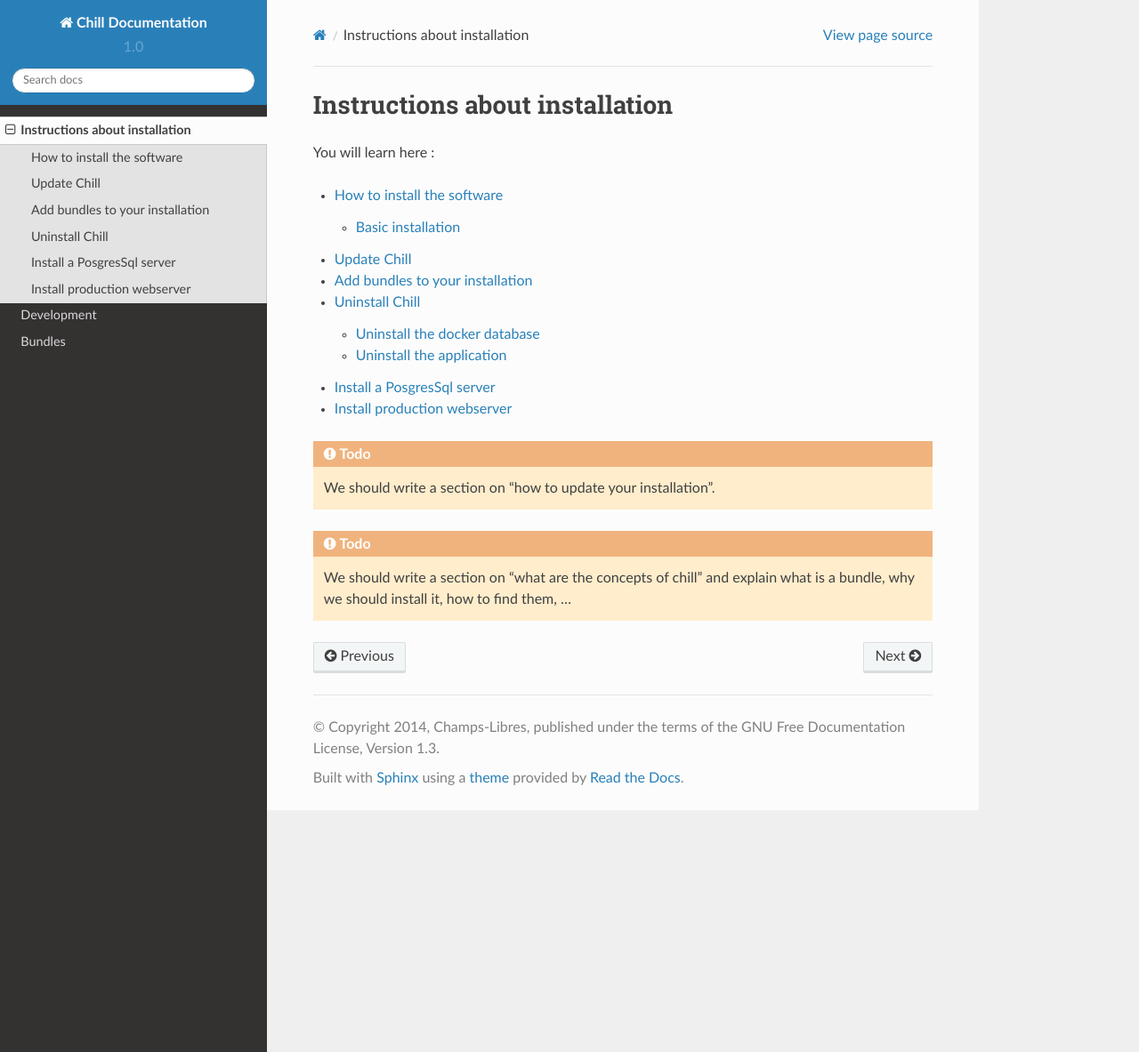
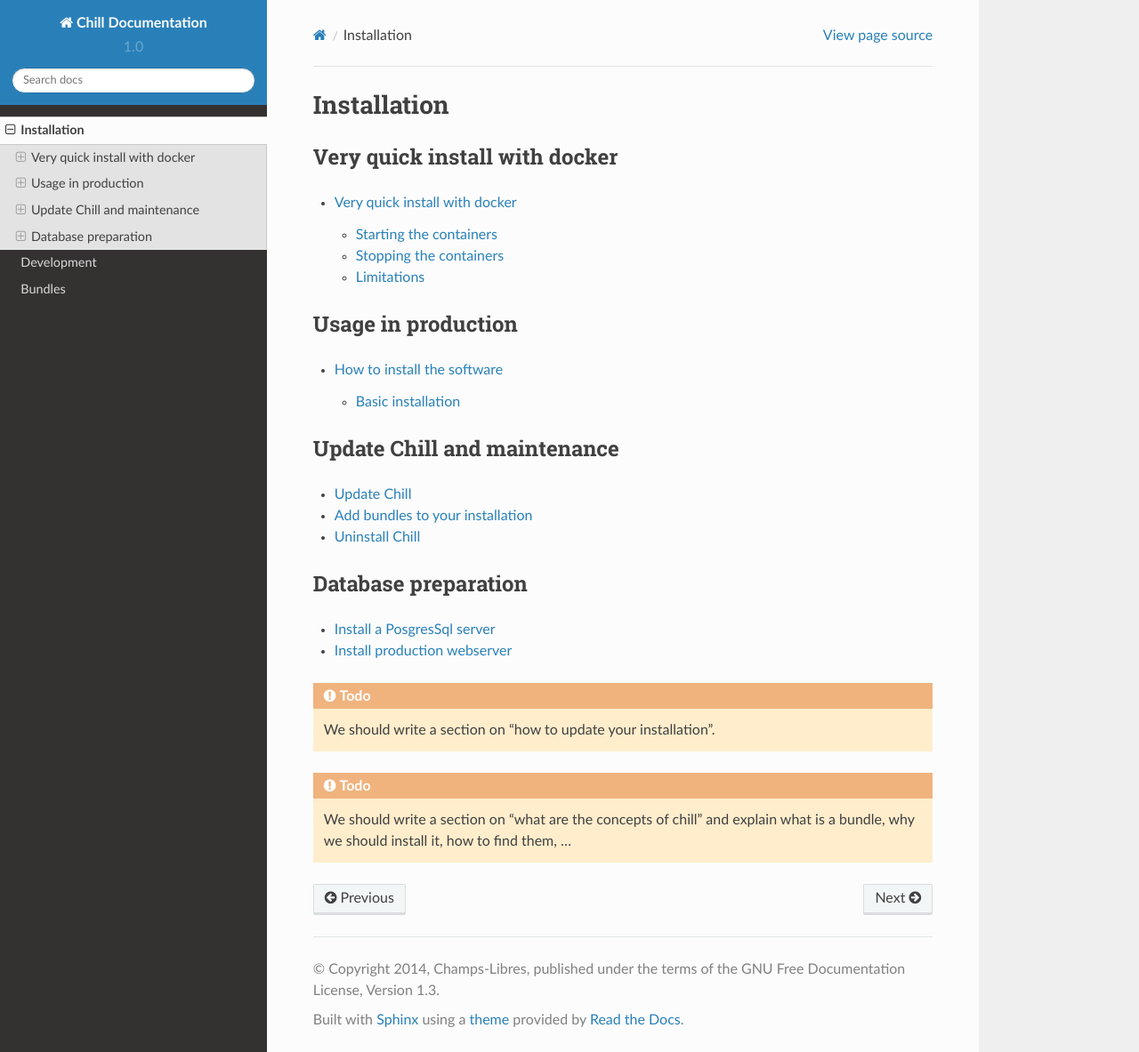
Before and after one commit to Chill-project/Documentation, a Sphinx documentation site: the page built from source/installation/index.rst, in a window 1280 px wide and 1183 px high. Shown: the whole window at 89% size. Built offline with Sphinx 7.4.7 and the Read the Docs theme 2.0.0, drawn with Linux system fonts in a browser that asks for light colours.

Commit message:
add very quick start with docker instruction

```diff
--- a/source/installation/index.rst
+++ b/source/installation/index.rst
@@ -11,18 +11,41 @@
    A copy of the license is included in the section entitled "GNU
    Free Documentation License".
 
-Instructions about installation
+Installation
 ###############################
 
-You will learn here :
+Very quick install with docker
+=================================
+
+.. toctree::
+   :maxdepth: 2
+
+   Very quick install with docker <very_quick_start_with_docker.rst>
+
+Usage in production
+====================
 
 .. toctree::
    :maxdepth: 2
 
    How to install the software <installation.rst>
+
+Update Chill and maintenance
+==============================
+
+.. toctree::
+   :titlesonly:
+
    Update Chill <update_chill.rst>
    Add bundles to your installation <install_additional_bundles.rst>
    Uninstall Chill <uninstall_chill.rst>
+
+Database preparation
+=====================
+
+.. toctree::
+   :titlesonly:
+
    Install a PosgresSql server <install_postgres_server.rst>
    Install production webserver <install_production_webserver.rst>
 
```
Also changed, not shown: source/installation/very_quick_start_with_docker.rst (added, +63 -0 lines).
